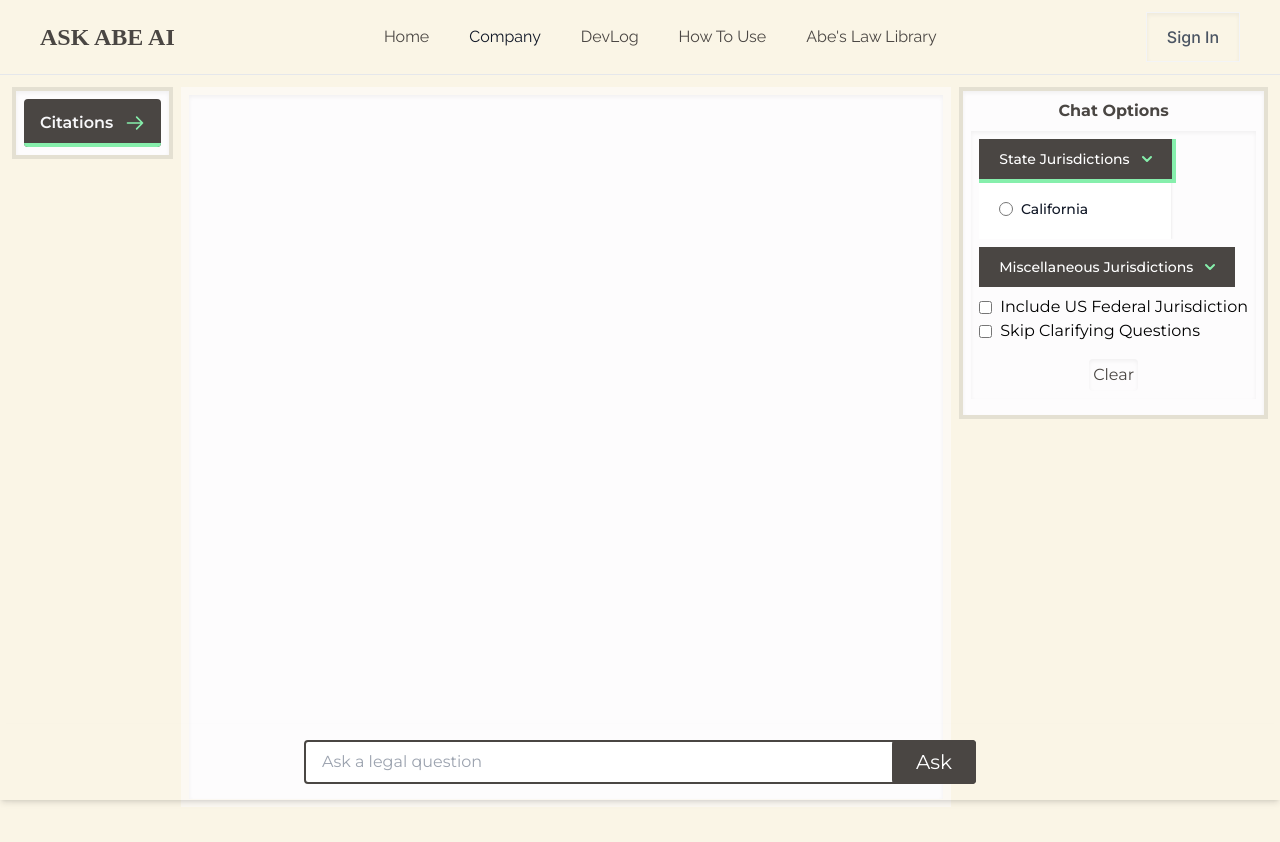
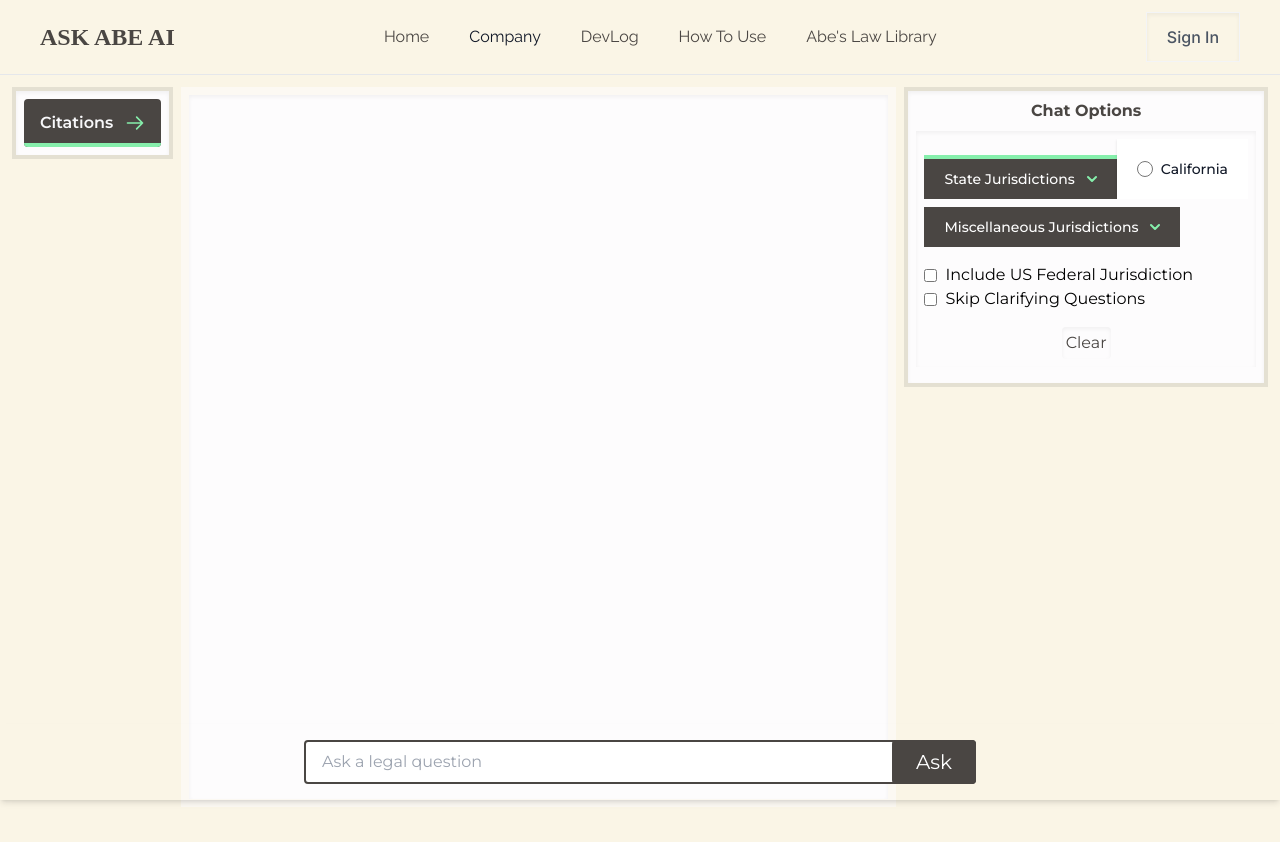
Before and after one commit to AskAbeAI/ask-abe-beta, a Next.js app: page /playground in a window 1280 px wide. Both pictures are taken after a click on the button "State Jurisdictions". Shown: the top 842 px of the page. Built offline with nearby package versions, Linux system fonts and the light colour scheme; a web font is replaced by a local one.

Commit message:
format updates

```diff
--- a/src/app/playground/page.tsx
+++ b/src/app/playground/page.tsx
@@ -868,7 +868,7 @@ export default function Playground() {
         )}
       </div>
       <div>
-        <div className="pl-2 overflow-y-auto scrollbar h-full w-25 ">
+        <div className="pl-2 overflow-y-auto scrollbar h-full" >
         <OptionsList
           stateJurisdictions={StateJurisdictionOptions}
           federalJurisdictions={FederalJurisdictionOptions}
--- a/src/components/disclaimermodal.tsx
+++ b/src/components/disclaimermodal.tsx
@@ -9,8 +9,8 @@ const DisclaimerModal: React.FC = () => {
 
     return (
         isOpen && (
-            <div className="fixed inset-0 z-50 flex items-center justify-center">
-                <div className="relative p-4 w-full max-w-2xl">
+            <div className="fixed inset-0 z-50 flex items-center justify-center rounded">
+                <div className="relative p-4 w-full rounded-lg max-w-2xl">
 
                     <div className="relative bg-[#FEFDF9] rounded-lg shadow dark:bg-gray-700">
                     <h1 className="text-2xl font-bold font-raleway py-5 px-5 items-center leading-normal text-neutral-800 dark:text-neutral-200">
--- a/src/components/optionsFilter.tsx
+++ b/src/components/optionsFilter.tsx
@@ -132,11 +132,11 @@ const OptionsList: React.FC<OptionsListProps> = ({
   const closePopup = () => setShowBadJurisdictionsPopup(false);
 
   return (
-    <div className="overflow-y-auto bg-[#FDFCFD] border-4 border-[#E4E0D2] p-2 w-full shadow-inner rounded-md">
+    <div className="overflow-y-auto bg-[#FDFCFD] border-4 border-[#E4E0D2] p-2 w-25 shadow-inner rounded-md">
       <div className="flex justify-center text-[#4A4643] font-bold font-montserrat pb-2">Chat Options</div>
       <div className="flex justify-center font-montserrat pb-2">
-        <div className="overflow-y-auto bg-[#FDFCFD] p-2 w-full shadow-inner rounded-md">
-          <div className="overflow-y-auto w-full" style={{ maxHeight: '45vh' }}>
+        <div className="overflow-y-auto bg-[#FDFCFD] p-2 w-25 shadow-inner rounded-md">
+          <div className="flex items-end overflow-y-auto w-fit" style={{ maxHeight: '45vh' }}>
 
 
             {/* State Jurisdiction Button */}
@@ -156,7 +156,7 @@ const OptionsList: React.FC<OptionsListProps> = ({
 
             {/* State Jurisdiction Dropdown Content */}
             {isStateDropdownOpen && (
-              <div className="z-10 w-48 bg-white rounded-lg shadow">
+              <div className="z-10 w-25 bg-white rounded-lg shadow">
                 <ul className="p-3 space-y-1 text-sm text-gray-700">
                   {/* Loop through options */}
                   {stateJurisdictions.map((jurisdiction: Jurisdiction) => (
@@ -170,7 +170,7 @@ const OptionsList: React.FC<OptionsListProps> = ({
                           checked={selectedState === jurisdiction}
                           className="w-4 h-4 text-blue-600 bg-gray-100 border-gray-300 focus:ring-blue-500"
                         />
-                        <label htmlFor={jurisdiction.id} className="w-full ml-2 text-sm font-medium text-gray-900">
+                        <label htmlFor={jurisdiction.id} className="w-25 ml-2 text-sm font-medium text-gray-900">
                           {jurisdiction.name}
                         </label>
                       </div>
@@ -183,7 +183,7 @@ const OptionsList: React.FC<OptionsListProps> = ({
             )}
           </div>
 
-          <div className="pt-2">
+          <div className="overflow-y-auto w-5/6 pt-2" style={{ maxHeight: '45vh' }}>
 
 
             {/* Misc Jurisdiction Button */}
@@ -203,7 +203,7 @@ const OptionsList: React.FC<OptionsListProps> = ({
 
             {/* Misc Jurisdiction Content */}
             {isMiscDropdownOpen && (
-              <div className="z-10 w-48 bg-white rounded-lg shadow">
+              <div className="z-10 w-25 bg-white rounded-lg shadow">
                 <ul className="p-3 space-y-1 text-sm text-gray-700">
                   {/* Loop through options */}
                   {miscJurisdictions.map((jurisdiction: Jurisdiction) => (
@@ -217,7 +217,7 @@ const OptionsList: React.FC<OptionsListProps> = ({
                           checked={selectedMisc === jurisdiction}
                           className="w-4 h-4 text-blue-600 bg-gray-100 border-gray-300 focus:ring-blue-500"
                         />
-                        <label htmlFor={jurisdiction.id} className="w-full ml-2 text-sm font-medium text-gray-900">
+                        <label htmlFor={jurisdiction.id} className="w-25 ml-2 text-sm font-medium text-gray-900">
                           {jurisdiction.name}
                         </label>
                       </div>
@@ -228,11 +228,12 @@ const OptionsList: React.FC<OptionsListProps> = ({
                 </ul>
               </div>
             )}
+            </div>
 
 
             {/* Rest of the OptionsList content */}
-            <div className="h-auto max-h-full">
-              <ul className="list-none pt-2">
+            <div className="h-auto max-h-full ">
+              <ul className="list-none pt-4">
 
                 {options.map(option => (
                   <li key={option.id}>
@@ -257,7 +258,7 @@ const OptionsList: React.FC<OptionsListProps> = ({
               <button
                 className="flex justify-end px-1 py-1 rounded shadow-inner text-[#4A4643] hover:bg-[#4A4643] hover:text-white" onClick={handleClearSelection}>Clear</button>
           </div >
-          </div>
+
         </div>
       </div>
 
```
Also changed, not shown: src/app/page.tsx (+1 -1 lines).
